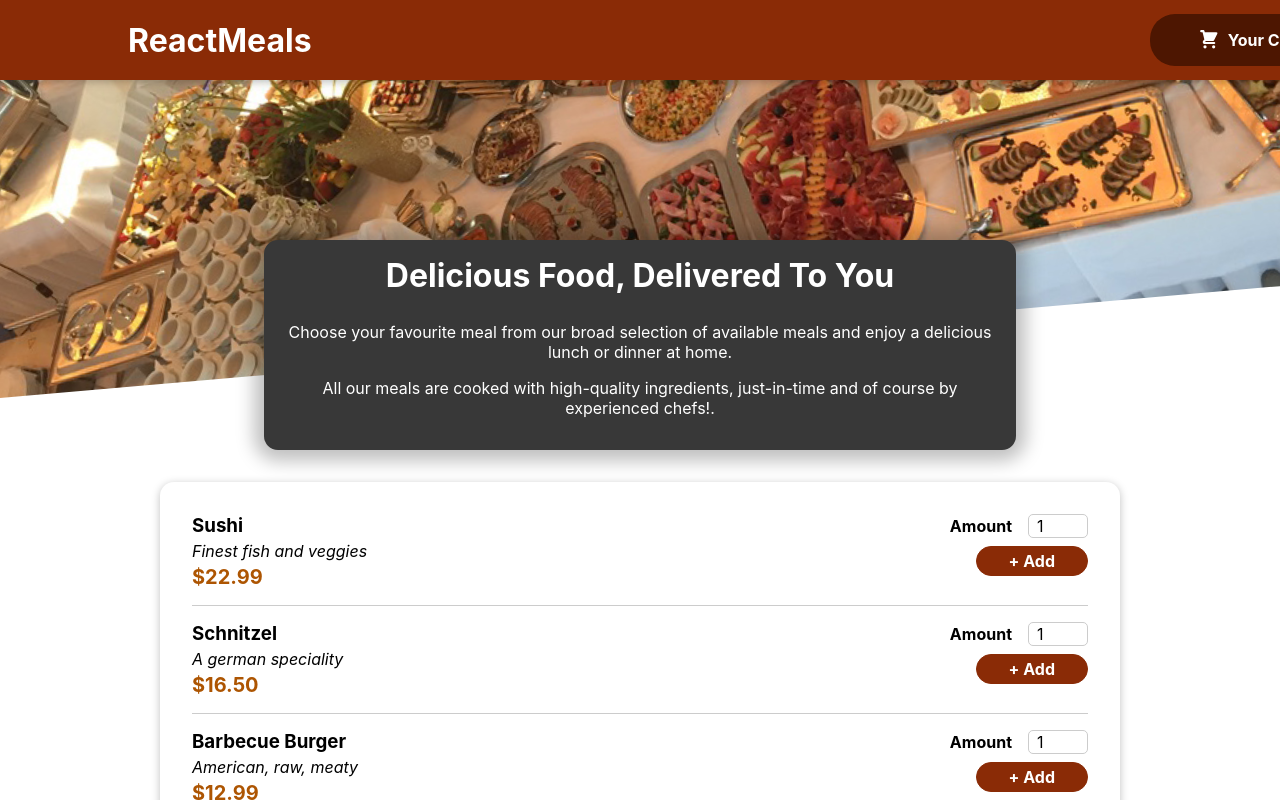
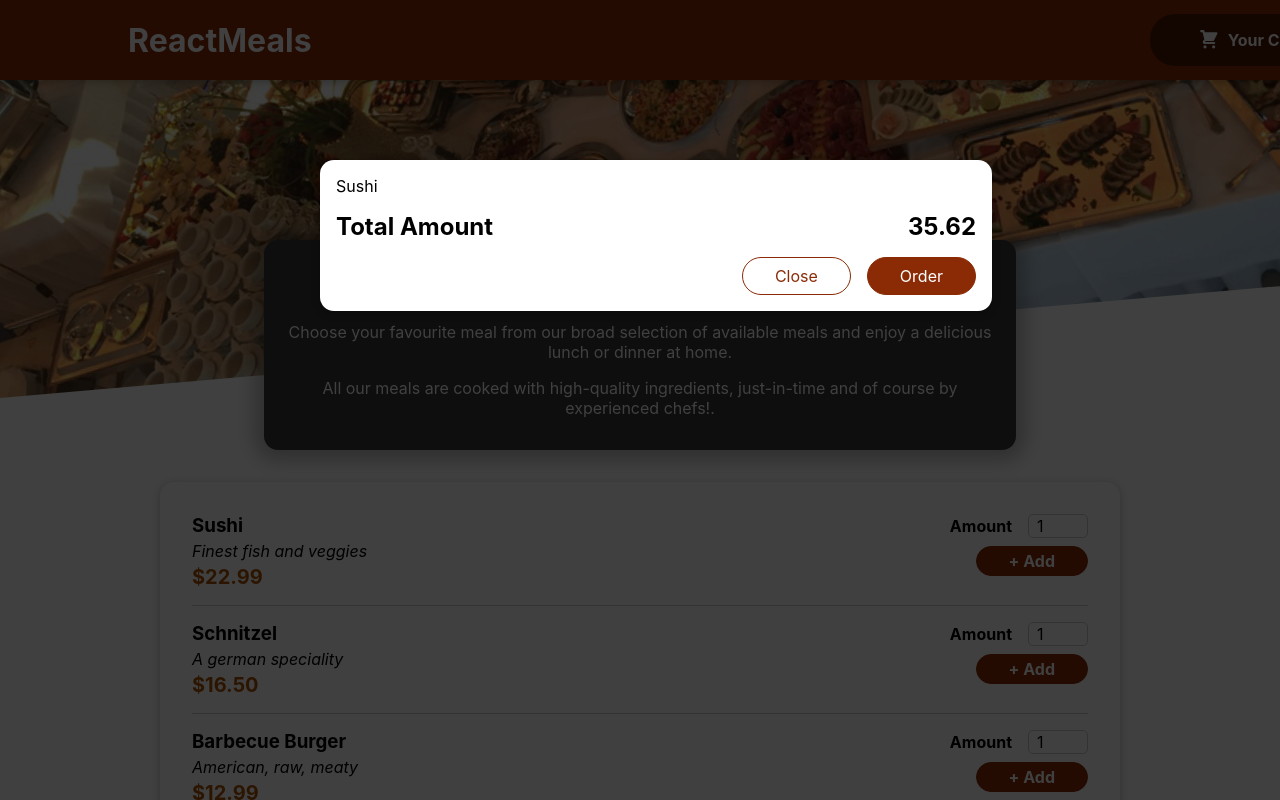
Before and after one commit to thanmayatanu1/Restaurant, a React (Create React App) app: page / in a window 1280 px wide. Shown: the top 800 px of the page. Built offline with nearby package versions, Linux system fonts and the light colour scheme.

Commit message:
Making a hard Coded Cart without any Functionality

```diff
--- a/public/index.html
+++ b/public/index.html
@@ -28,6 +28,7 @@
   </head>
   <body>
     <noscript>You need to enable JavaScript to run this app.</noscript>
+    <div id="overlays"></div>
     <div id="root"></div>
     <!--
       This HTML file is a template.
--- a/src/App.js
+++ b/src/App.js
@@ -1,12 +1,14 @@
 import React , {Fragment} from 'react';
 import Header from './components/Layout/Header';
 import Meals from './components/Meals/Meals';
+import Cart from './components/Cart/Cart';
 
 
 function App()
 {
   return  (
     <Fragment>
+      <Cart/>
        <Header />
        <main>
         <Meals />
--- /dev/null
+++ b/src/components/Cart/Cart.js
@@ -0,0 +1,30 @@
+import classes from './Cart.module.css';
+import Modal from '../UI/Modal';
+
+
+const Cart = props => {
+   const cartItems =
+   <ul className={classes['cart-items']}>
+     {[{
+    id:'c1',
+    name: 'Sushi',
+    amount: 2,
+    price: 12.99,
+   }].map(item => <li>{item.name}</li> )}</ul>;
+
+    return (
+    <Modal>
+      {cartItems}
+      <div className={classes.total}>
+        <span>Total Amount</span>
+        <span>35.62</span>
+        </div>
+      <div className={classes.actions}>
+        <button className={classes['button--alt']}>Close</button>
+        <button className={classes.button}>Order</button>
+        </div>
+        </Modal>
+    );
+
+};
+export default Cart;
--- /dev/null
+++ b/src/components/Cart/Cart.module.css
@@ -0,0 +1,46 @@
+.cart-items {
+    list-style: none;
+    margin: 0;
+    padding: 0;
+    max-height: 20rem;
+    overflow: auto;
+  }
+
+  .total {
+    display: flex;
+    justify-content: space-between;
+    align-items: center;
+    font-weight: bold;
+    font-size: 1.5rem;
+    margin: 1rem 0;
+  }
+
+  .actions {
+    text-align: right;
+  }
+
+  .actions button {
+    font: inherit;
+    cursor: pointer;
+    background-color: transparent;
+    border: 1px solid #8a2b06;
+    padding: 0.5rem 2rem;
+    border-radius: 25px;
+    margin-left: 1rem;
+  }
+
+  .actions button:hover,
+  .actions button:active {
+    background-color: #5a1a01;
+    border-color: #5a1a01;
+    color: white;
+  }
+
+  .actions .button--alt {
+    color: #8a2b06;
+  }
+
+  .actions .button {
+    background-color: #8a2b06;
+    color: white;
+  }
--- /dev/null
+++ b/src/components/UI/Modal.js
@@ -0,0 +1,30 @@
+import {Fragment} from 'react';
+import ReactDOM from 'react-dom';
+import classes from './Modal.module.css';
+
+const Backdrop = props => {
+return <div className={classes.backdrop} />
+};
+
+const ModalOverlay = props => {
+    return (
+        <div className={classes.modal}>
+            <div className={classes.content}>{props.children}</div>
+            </div>
+        );
+};
+const portalElement = document.getElementById('overlays');
+
+const Modal = (props) => {
+    return <Fragment>
+       {ReactDOM.createPortal(<Backdrop />, portalElement)}
+       {ReactDOM.createPortal(<ModalOverlay>{props.children}</ModalOverlay>,
+       portalElement
+       )}
+
+    </Fragment>
+
+
+
+};
+export default Modal;
--- /dev/null
+++ b/src/components/UI/Modal.module.css
@@ -0,0 +1,40 @@
+.backdrop {
+    position: fixed;
+    top: 0;
+    left: 0;
+    width: 100%;
+    height: 100vh;
+    z-index: 20;
+    background-color: rgba(0, 0, 0, 0.75);
+  }
+
+  .modal {
+    position: fixed;
+    top: 20vh;
+    left: 5%;
+    width: 90%;
+    background-color: white;
+    padding: 1rem;
+    border-radius: 14px;
+    box-shadow: 0 2px 8px rgba(0, 0, 0, 0.25);
+    z-index: 30;
+    animation: slide-down 300ms ease-out forwards;
+  }
+
+  @media (min-width: 768px) {
+    .modal {
+      width: 40rem;
+      left: calc(50% - 20rem);
+    }
+  }
+
+  @keyframes slide-down {
+    from {
+      opacity: 0;
+      transform: translateY(-3rem);
+    }
+    to {
+      opacity: 1;
+      transform: translateY(0);
+    }
+  }
```
